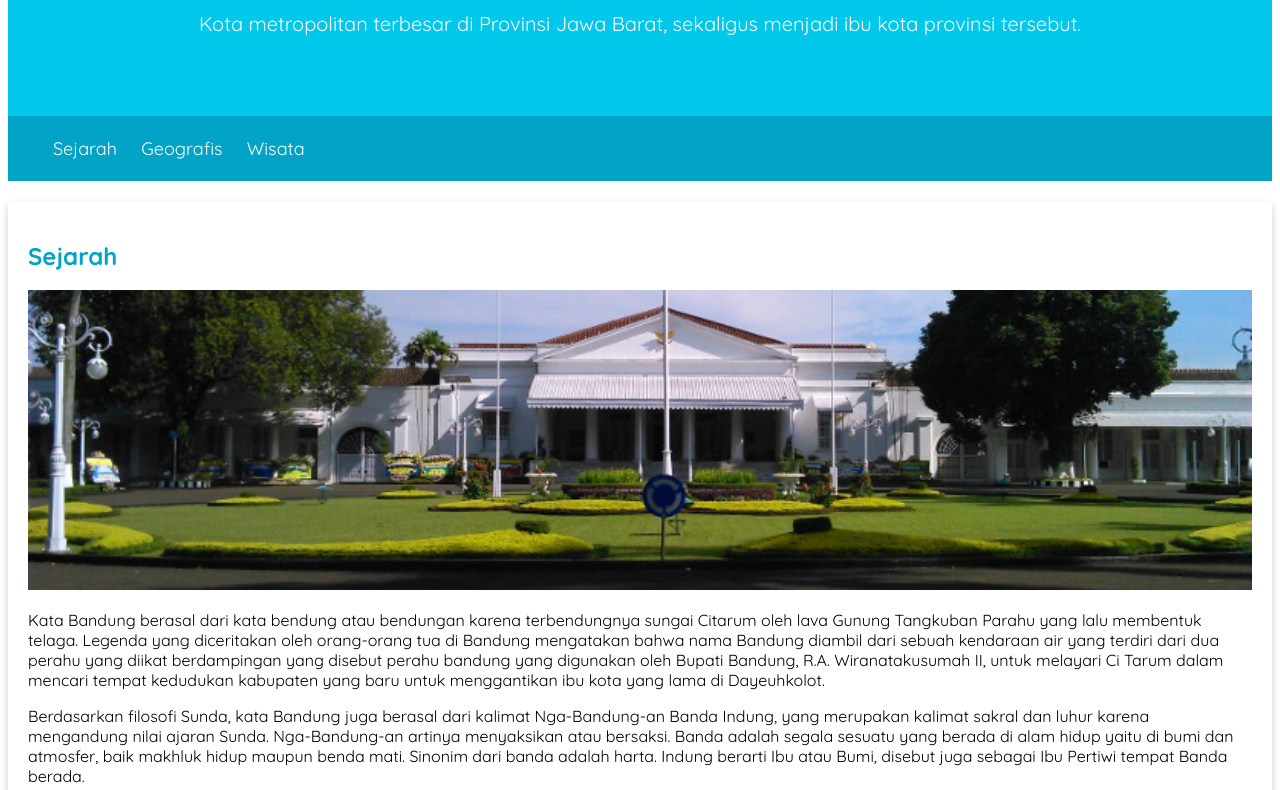
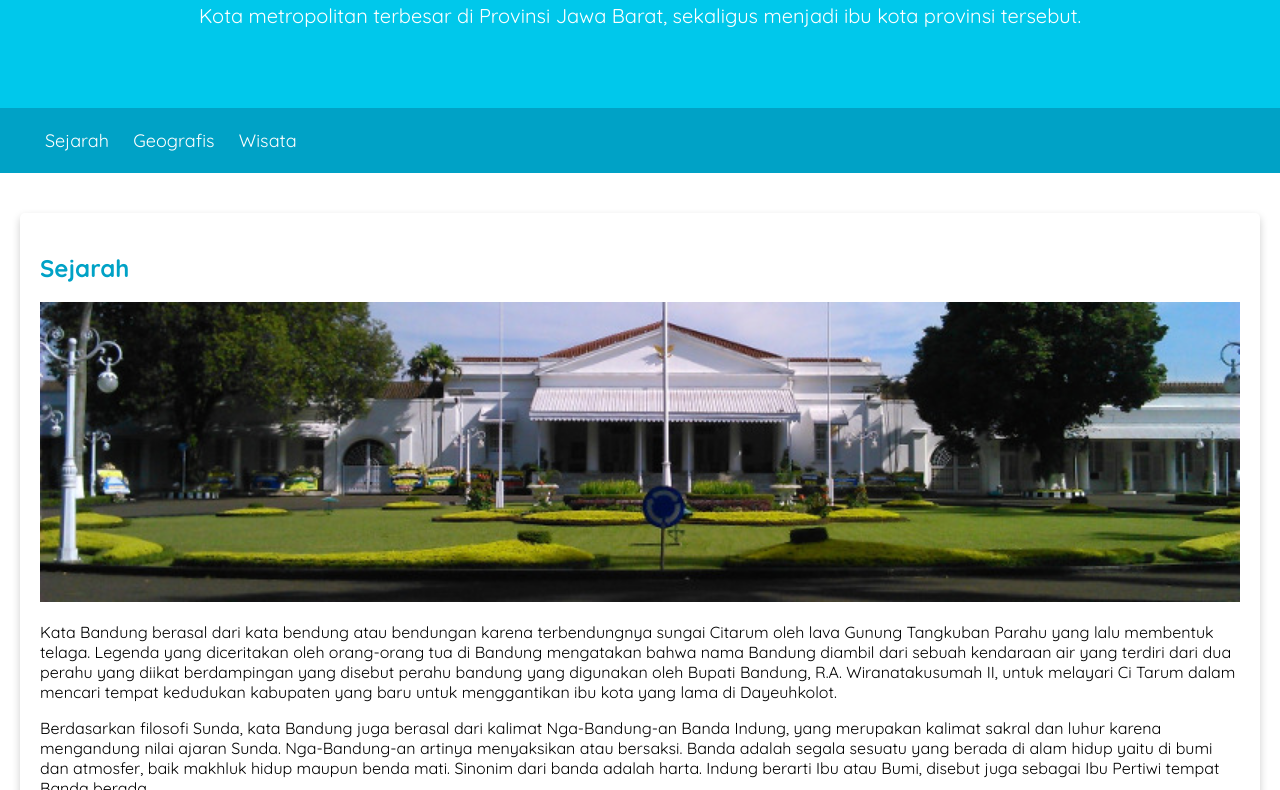
Before and after one commit to fathulaziss/basic-web-programming, a plain HTML site: page index.html in a window 1280 px wide. Shown: the part 161-951 px from the top of the page. Drawn offline with Linux system fonts and the light colour scheme.

Commit message:
implement margin & padding element body

```diff
--- a/assets/styles/style.css
+++ b/assets/styles/style.css
@@ -1,5 +1,7 @@
 body {
   font-family: 'Quicksand', sans-serif;
+  margin: 0;
+  padding: 0;
 }
 
 h2,
@@ -67,3 +69,7 @@ nav {
   background-color: #00a2c6;
   padding: 5px;
 }
+
+main {
+  padding: 20px;
+}
```
